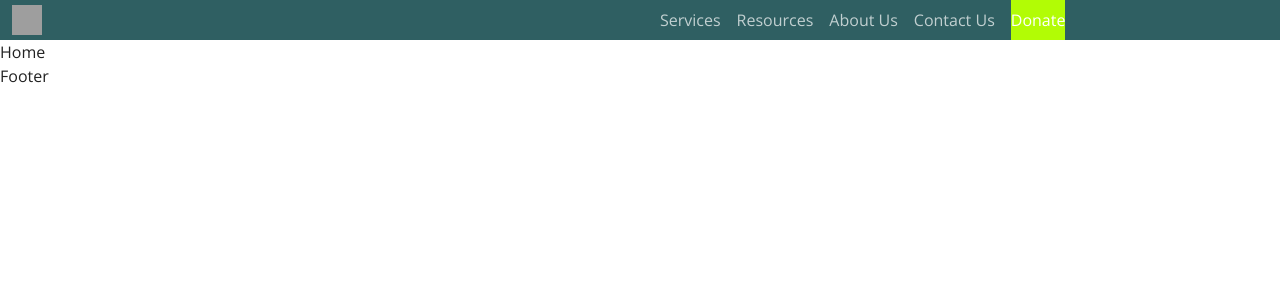
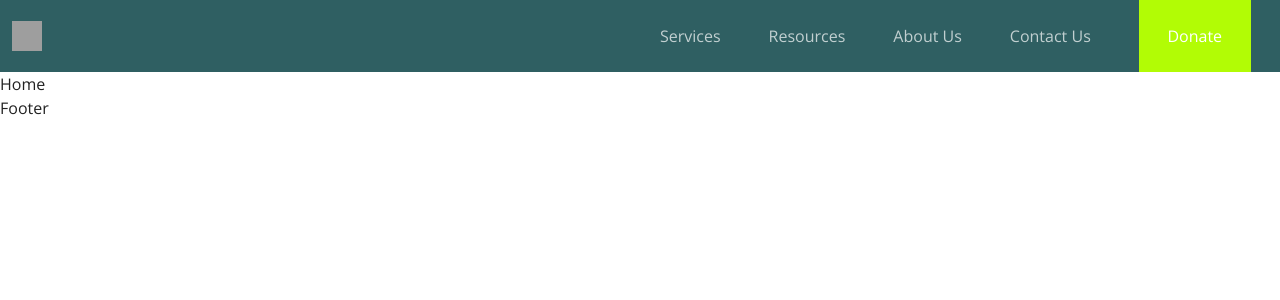
Before and after one commit to 8lacknwhite/MWJ-frontend, a React (Create React App) app: page / in a window 1280 px wide. Shown: the top 300 px of the page. Built offline with nearby package versions, Linux system fonts and the light colour scheme; grey boxes are pictures that could not be loaded.

Commit message:
now the only thing left font and logo

```diff
--- a/src/CSS/navbar.css
+++ b/src/CSS/navbar.css
@@ -6,7 +6,11 @@
     text-decoration: none;
     background: 0 0;
     border: 0;
+    padding-top: 1.5rem;
     transition: color .15s ease-in-out, background-color .15s ease-in-out, border-color .15s ease-in-out;
     background-color:#b2fc05;
     color: #fff;
+    width: 7rem;
+    text-align: center;
+    justify-content: center;
 }
```
Also changed, not shown: src/bootstrap.min.css.
